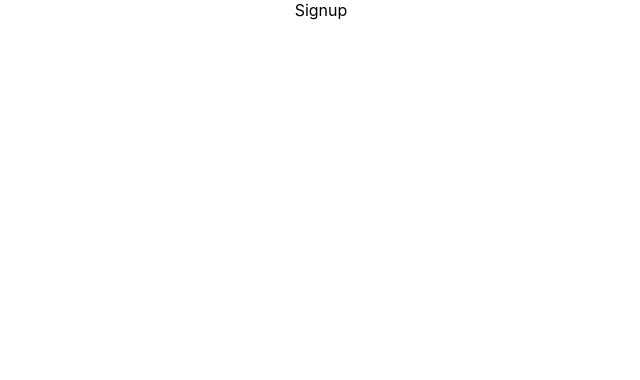
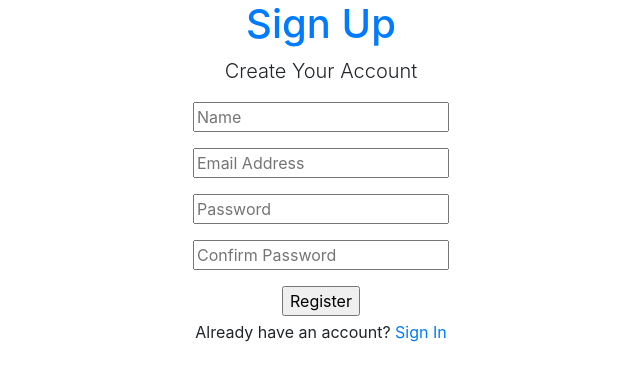
Before and after one commit to nishant827/TMS-POC-Frontend, a React (Create React App) app: page /signup in a window 1280 px wide. Shown: the top 380 px of the page, without its empty margins (319-959 px from the left). Built offline with nearby package versions, Linux system fonts and the light colour scheme.

Commit message:
Initial commit

```diff
--- a/package.json
+++ b/package.json
@@ -6,6 +6,7 @@
     "@testing-library/jest-dom": "^4.2.4",
     "@testing-library/react": "^9.5.0",
     "@testing-library/user-event": "^7.2.1",
+    "bootstrap": "^4.4.1",
     "react": "^16.13.1",
     "react-bootstrap": "^1.0.1",
     "react-dom": "^16.13.1",
--- a/src/App.js
+++ b/src/App.js
@@ -1,18 +1,21 @@
-import React from 'react';
-import './App.css';
-import './global.css';
-import { BrowserRouter as Router, Route, Switch } from 'react-router-dom'
-import SignupPage from './Profile/Components/Signup/SignupPage';
-import LoginPage from './Profile/Components/Login/LoginPage';
-import HomePage from './Home/HomePage';
+import React from "react";
+import "./App.css";
+import "./global.css";
+import { BrowserRouter as Router, Route, Switch } from "react-router-dom";
+import SignupPage from "./Profile/Components/Signup/SignupPage";
+import LoginPage from "./Profile/Components/Login/LoginPage";
+import HomePage from "./Home/HomePage";
+import "bootstrap/dist/css/bootstrap.min.css";
 
 function App() {
   return (
     <div className="App">
       <Router>
-        <Route component={HomePage} path="/" exact />
-        <Route component={LoginPage} path='/login' exact />
-        <Route component={SignupPage} path='/signup' exact />
+        <Switch>
+          <Route component={HomePage} path="/" exact />
+          <Route component={LoginPage} path="/login" exact />
+          <Route component={SignupPage} path="/signup" exact />
+        </Switch>
       </Router>
     </div>
   );
--- a/src/Home/HomePage.js
+++ b/src/Home/HomePage.js
@@ -1,9 +1,28 @@
-import React from 'react';
+import React from "react";
+import { Link } from "react-router-dom";
 
-const HomePage = (props) => {
-    return <div>
-        Home
-    </div>
-}
+const HomePage = () => {
+  return (
+    <nav className="navbar navbar-dark bg-dark">
+      <h1>
+        <Link className="navbar-brand" to="/">
+          POC
+        </Link>
+      </h1>
+      <ul className="nav">
+        <li className="nav-item">
+          <Link className="nav-link" to="/signup">
+            Register
+          </Link>
+        </li>
+        <li className="nav-item">
+          <Link className="nav-link" to="/login">
+            Login
+          </Link>
+        </li>
+      </ul>
+    </nav>
+  );
+};
 
 export default HomePage;
--- a/src/Profile/Components/Login/LoginPage.js
+++ b/src/Profile/Components/Login/LoginPage.js
@@ -1,9 +1,57 @@
-import React from 'react';
+import React, { Fragment, useState } from "react";
+import { Link } from "react-router-dom";
 
-const LoginPage = (props)=>{
-    return <div>
-        Login
-    </div>
-}
+const LoginPage = () => {
+  const [formData, setFormData] = useState({
+    email: "",
+    password: "",
+  });
 
-export default LoginPage
+  const { email, password } = formData;
+
+  const onChange = (e) => {
+    setFormData({ ...formData, [e.target.name]: e.target.value });
+  };
+
+  const onSubmit = (e) => {
+    e.preventDefault();
+
+    console.log("login success");
+    alert("login success");
+  };
+
+  return (
+    <Fragment>
+      <h1 className="large text-primary">Sign In</h1>
+      <p className="lead">Log Into Your Account</p>
+      <form className="form" onSubmit={(e) => onSubmit(e)}>
+        <div className="form-group">
+          <input
+            type="email"
+            placeholder="Email Address"
+            name="email"
+            value={email}
+            onChange={(e) => onChange(e)}
+          />
+        </div>
+        <div className="form-group">
+          <input
+            type="password"
+            placeholder="Password"
+            name="password"
+            minLength="6"
+            value={password}
+            onChange={(e) => onChange(e)}
+          />
+        </div>
+
+        <input type="submit" className="btn btn-primary" value="LogIn" />
+        <p className="my-1">
+          Don't have an account? <Link to="/signup">Sign Up</Link>
+        </p>
+      </form>
+    </Fragment>
+  );
+};
+
+export default LoginPage;
--- a/src/Profile/Components/Signup/SignupPage.js
+++ b/src/Profile/Components/Signup/SignupPage.js
@@ -1,10 +1,84 @@
-import React from 'react';
-import { Row, Col } from 'react-bootstrap';
+import React, { Fragment, useState } from "react";
+import { Link } from "react-router-dom";
+import { Row, Col } from "react-bootstrap";
+import Alert from "react-bootstrap/Alert";
 
-const SignupPage = (props) => {
-    return <div>
-        Signup
-    </div>
-}
+const SignupPage = () => {
+  const [formData, setFormData] = useState({
+    name: "",
+    email: "",
+    password: "",
+    password2: "",
+  });
 
-export default SignupPage
+  const { name, email, password, password2 } = formData;
+
+  const onChange = (e) => {
+    setFormData({ ...formData, [e.target.name]: e.target.value });
+  };
+
+  const onSubmit = (e) => {
+    e.preventDefault();
+    if (password !== password2) {
+      console.log("passwords are not same");
+      alert("passwords are not same");
+    } else {
+      console.log(name, email, password, password2);
+      alert("Register Success");
+    }
+  };
+
+  return (
+    <Fragment>
+      <h1 className="large text-primary">Sign Up</h1>
+      <p className="lead">Create Your Account</p>
+      <form className="form" onSubmit={(e) => onSubmit(e)}>
+        <div className="form-group">
+          <input
+            type="text"
+            placeholder="Name"
+            name="name"
+            required
+            value={name}
+            onChange={(e) => onChange(e)}
+          />
+        </div>
+        <div className="form-group">
+          <input
+            type="email"
+            placeholder="Email Address"
+            name="email"
+            value={email}
+            onChange={(e) => onChange(e)}
+          />
+        </div>
+        <div className="form-group">
+          <input
+            type="password"
+            placeholder="Password"
+            name="password"
+            minLength="6"
+            value={password}
+            onChange={(e) => onChange(e)}
+          />
+        </div>
+        <div className="form-group">
+          <input
+            type="password"
+            placeholder="Confirm Password"
+            name="password2"
+            minLength="6"
+            value={password2}
+            onChange={(e) => onChange(e)}
+          />
+        </div>
+        <input type="submit" className="primary" value="Register" />
+      </form>
+      <p className="my-1">
+        Already have an account? <Link to="/login">Sign In</Link>
+      </p>
+    </Fragment>
+  );
+};
+
+export default SignupPage;
```
Also changed, not shown: 1 other file (tests, documents, lock files or other folders).
